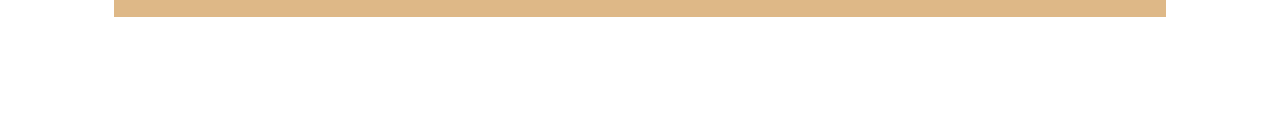
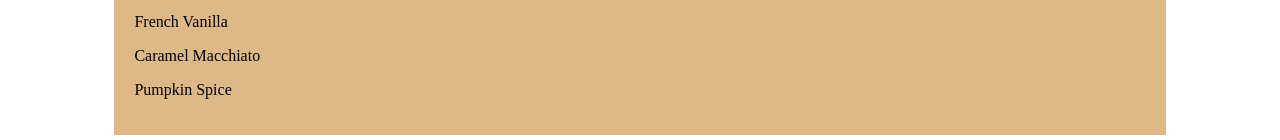
Before and after one commit to Awajem/FreeCodeCamp, a plain HTML site: page Responsive Web Design/cafe menu/index.html in a window 1280 px wide. Shown: the part 996-1136 px from the top of the page. Before the commit the page ends 1021 px from the top, so only its background shows below. Drawn offline with Linux system fonts and the light colour scheme.

Commit message:
Update index.html

```diff
--- a/Responsive Web Design/cafe menu/index.html
+++ b/Responsive Web Design/cafe menu/index.html
@@ -31,7 +31,9 @@
          <section>
          <h2>Desserts</h2>
           <img src="https://cdn.freecodecamp.org/curriculum/css-cafe/coffee.jpg" >
-
+        <p>French Vanilla</p>
+        <p>Caramel Macchiato</p>
+        <p>Pumpkin Spice</p>
          </section>
         </main>
     </div>
```
